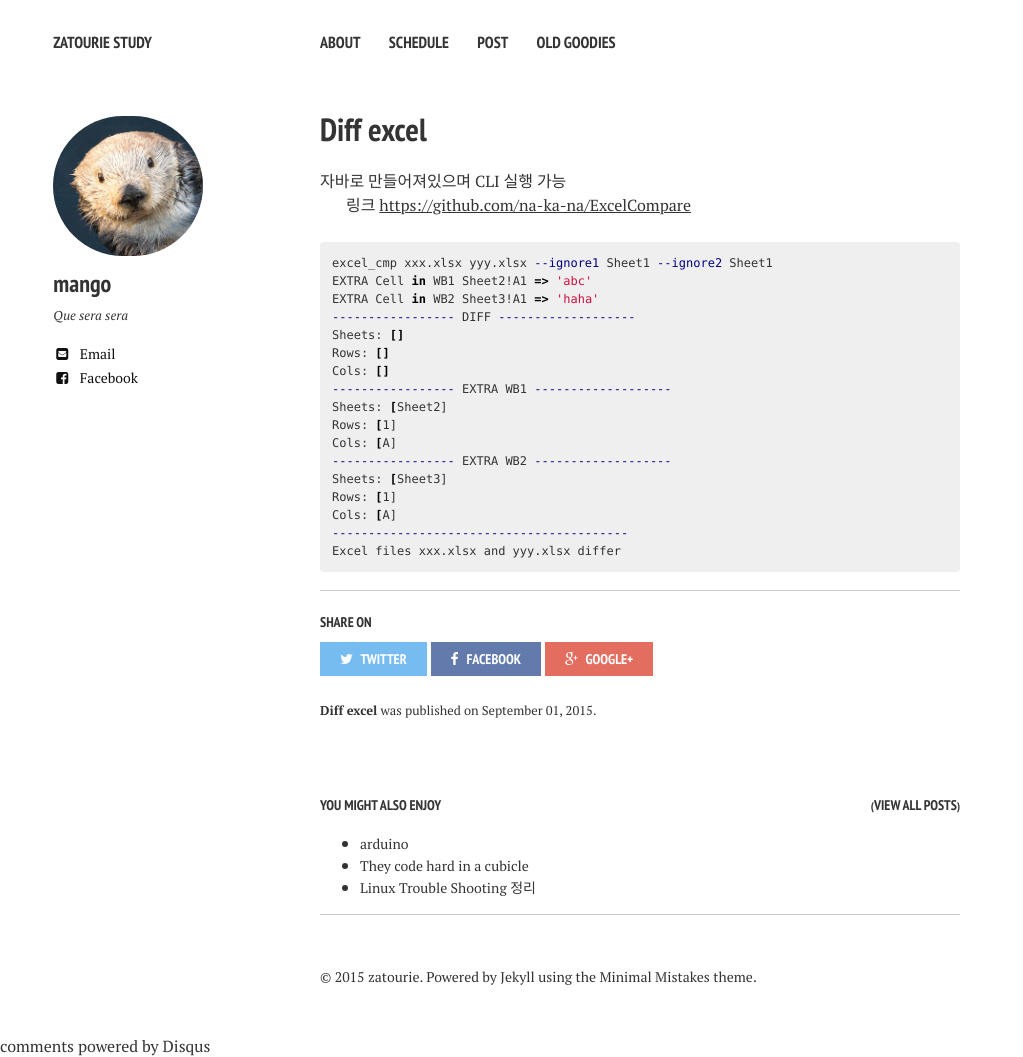
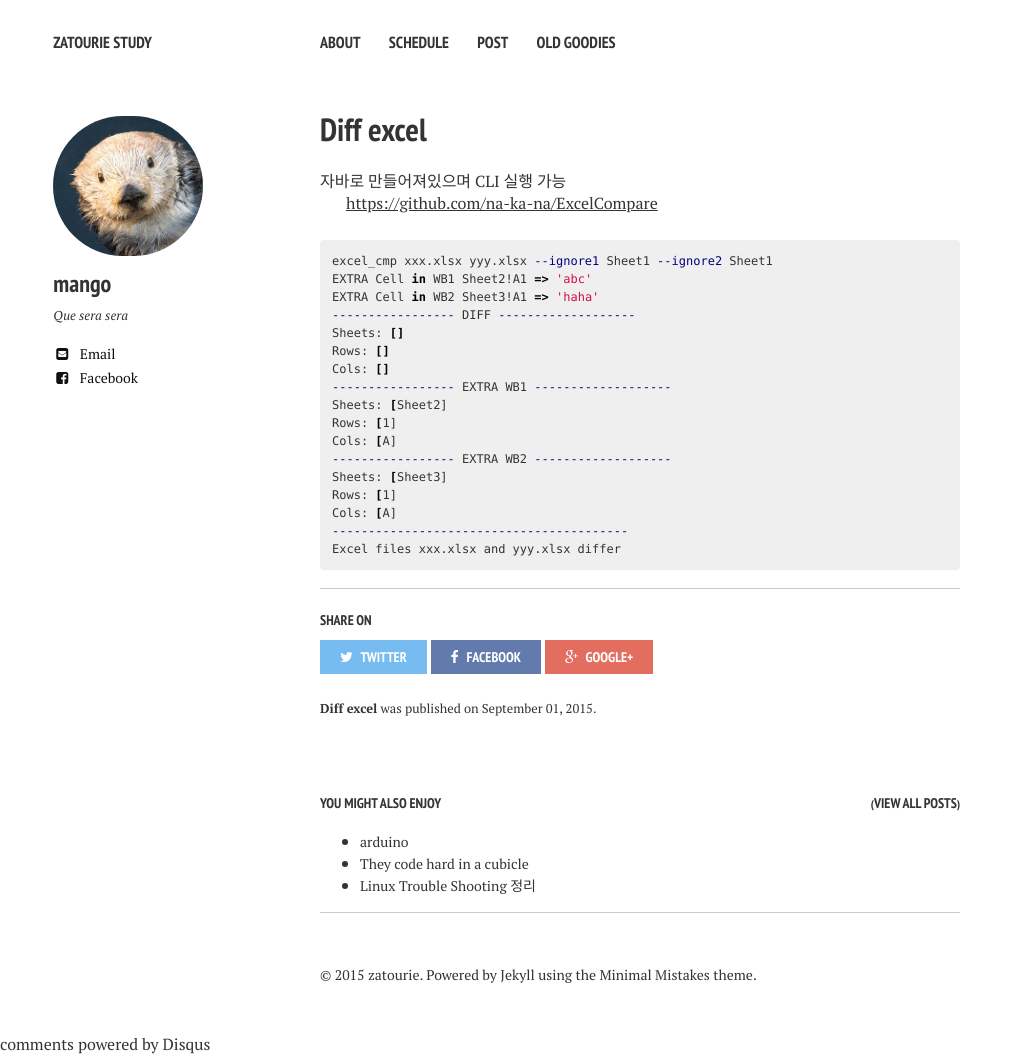
Before and after one commit to zatourie/zatourie.github.io, a Jekyll site: the page built from _posts/2015-09-01-compare_excel.md, in a window 1280 px wide. Shown: the whole page, without its empty margins (0-1023 px from the left). Built offline with Jekyll 4.4.1, drawn with Linux system fonts in a browser that asks for light colours; nearby versions of some CDN libraries; comment, search, counter and statistics services are not loaded.

Commit message:
modify excel diff page

```diff
--- a/_posts/2015-09-01-compare_excel.md
+++ b/_posts/2015-09-01-compare_excel.md
@@ -13,7 +13,7 @@ comments: true
 ---
 자바로 만들어져있으며 CLI 실행 가능
 
-링크 <https://github.com/na-ka-na/ExcelCompare>
+<https://github.com/na-ka-na/ExcelCompare>
 
 {% highlight bash %}
 excel_cmp xxx.xlsx yyy.xlsx --ignore1 Sheet1 --ignore2 Sheet1
```
